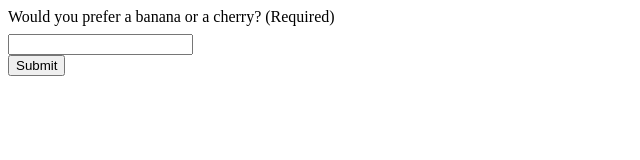
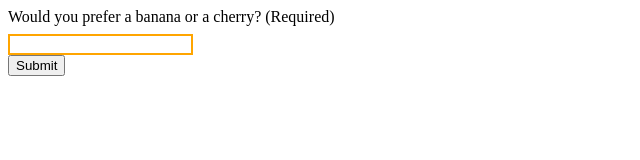
Before and after one commit to sul-devs/html-forms, a website: page form-validation.html in a window 1280 px wide. Shown: the whole page, without its empty margins (0-640 px from the left). Drawn offline with Linux system fonts and the light colour scheme.

Commit message:
Add styles for invalid input.

```diff
--- a/style.css
+++ b/style.css
@@ -21,3 +21,7 @@ form ul {
 input:valid {
   border: 2px solid green;
 }
+
+input:invalid {
+  border: 2px solid orange;
+}
```
